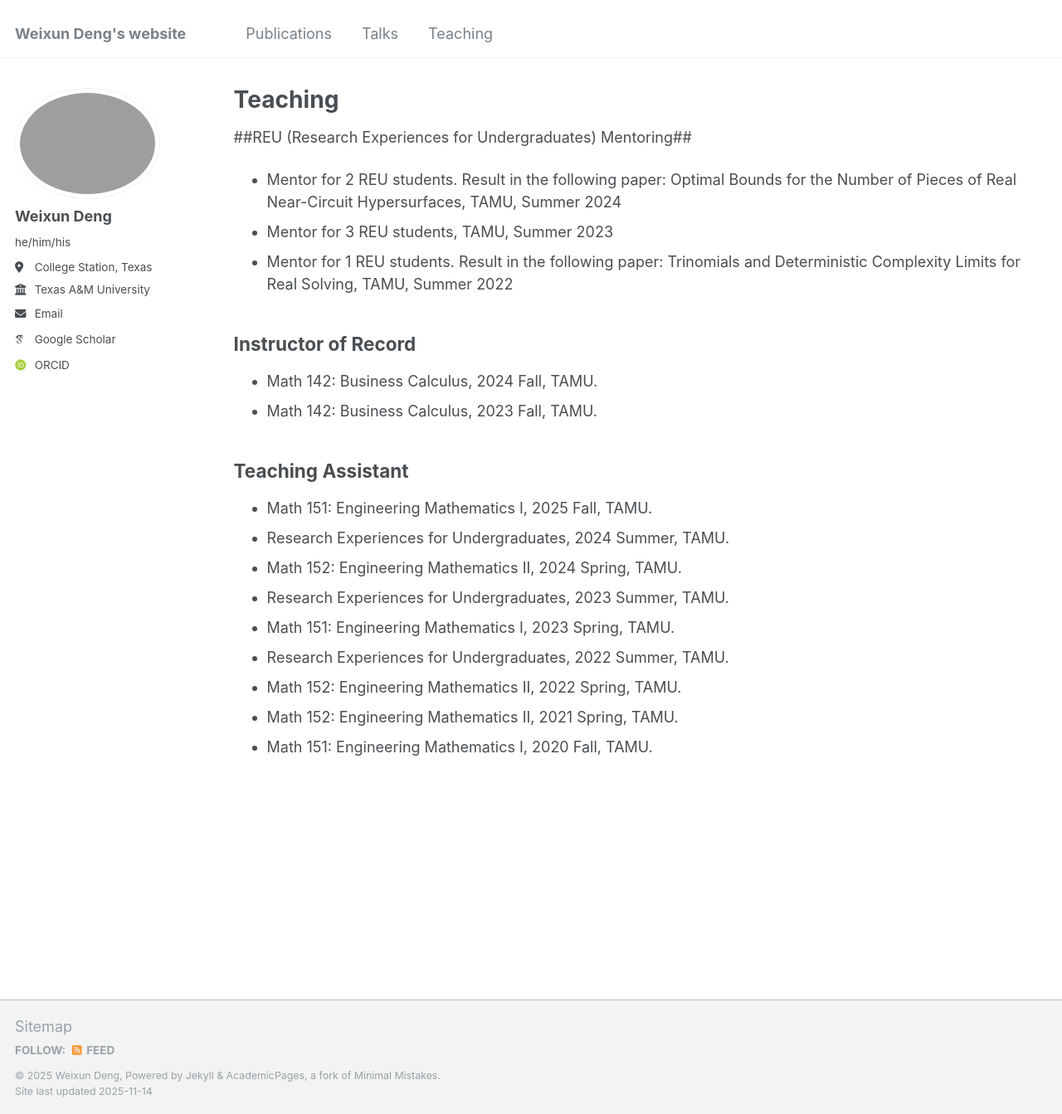
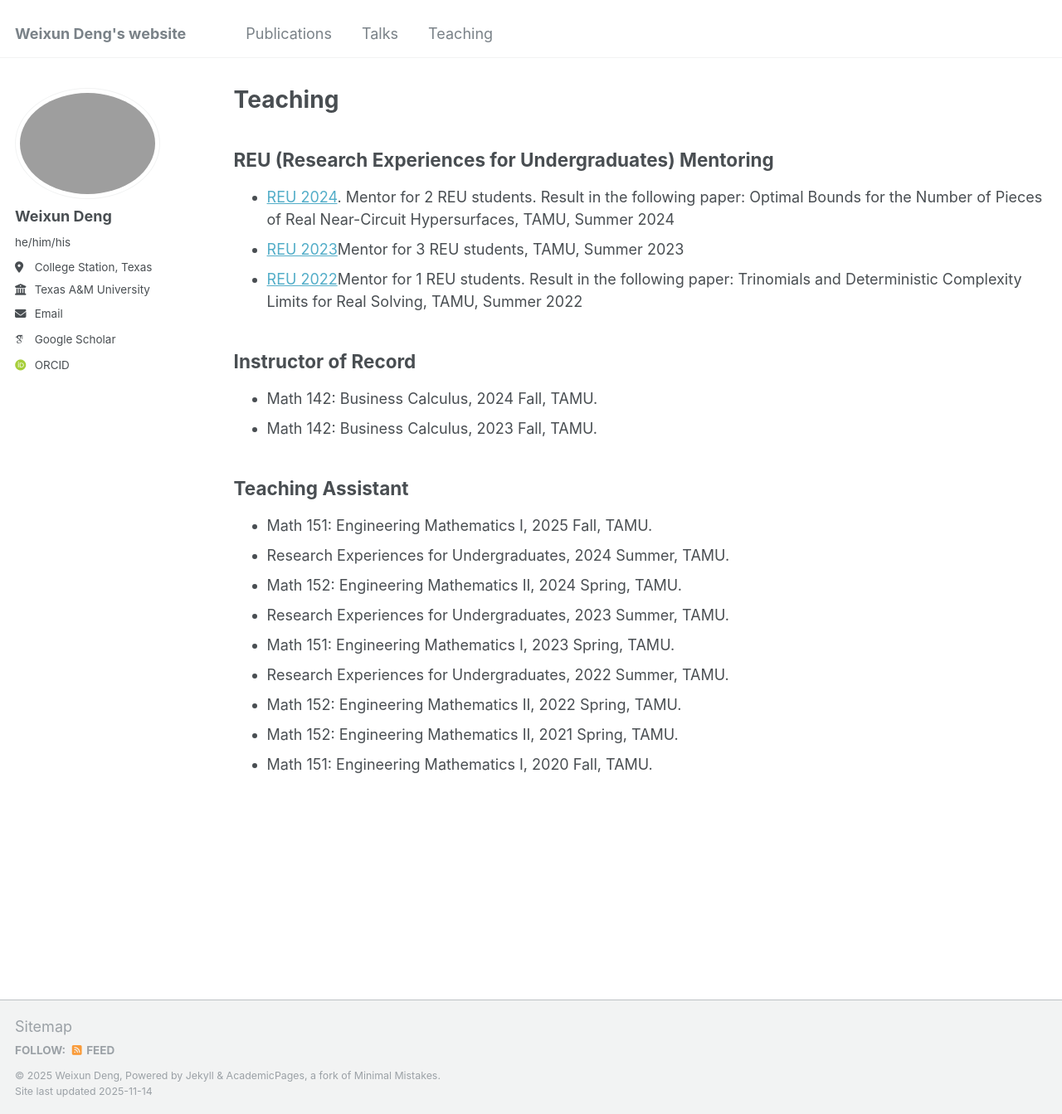
Before and after one commit to WeixunDeng/weixundeng.github.io, a Jekyll site: the page built from _pages/teaching.md, in a window 1280 px wide and 1343 px high. Shown: the whole window at 83% size. Built offline with Jekyll 4.4.1, drawn with Linux system fonts in a browser that asks for light colours; some web fonts are replaced.

Commit message:
Update teaching.md

```diff
--- a/_pages/teaching.md
+++ b/_pages/teaching.md
@@ -5,10 +5,10 @@ permalink: /teaching/
 author_profile: true
 ---
 
-##REU (Research Experiences for Undergraduates) Mentoring##
-* Mentor for 2 REU students. Result in the following paper: Optimal Bounds for the Number of Pieces of Real Near-Circuit Hypersurfaces, TAMU, Summer 2024
-* Mentor for 3 REU students, TAMU, Summer 2023
-* Mentor for 1 REU students. Result in the following paper: Trinomials and Deterministic Complexity Limits for Real Solving, TAMU, Summer 2022
+## REU (Research Experiences for Undergraduates) Mentoring ##
+* <a href="https://artsci.tamu.edu/mathematics/academics/undergraduate/research/reu/results/results-2024.html">REU 2024<a/>. Mentor for 2 REU students. Result in the following paper: Optimal Bounds for the Number of Pieces of Real Near-Circuit Hypersurfaces, TAMU, Summer 2024
+* <a href="https://artsci.tamu.edu/mathematics/academics/undergraduate/research/reu/results/results-2023.html">REU 2023<a/>Mentor for 3 REU students, TAMU, Summer 2023
+* <a href="https://artsci.tamu.edu/mathematics/academics/undergraduate/research/reu/results/results-2022.html">REU 2022<a/>Mentor for 1 REU students. Result in the following paper: Trinomials and Deterministic Complexity Limits for Real Solving, TAMU, Summer 2022
 
 ## Instructor of Record ##
 * Math 142: Business Calculus, 2024 Fall, TAMU.
```
